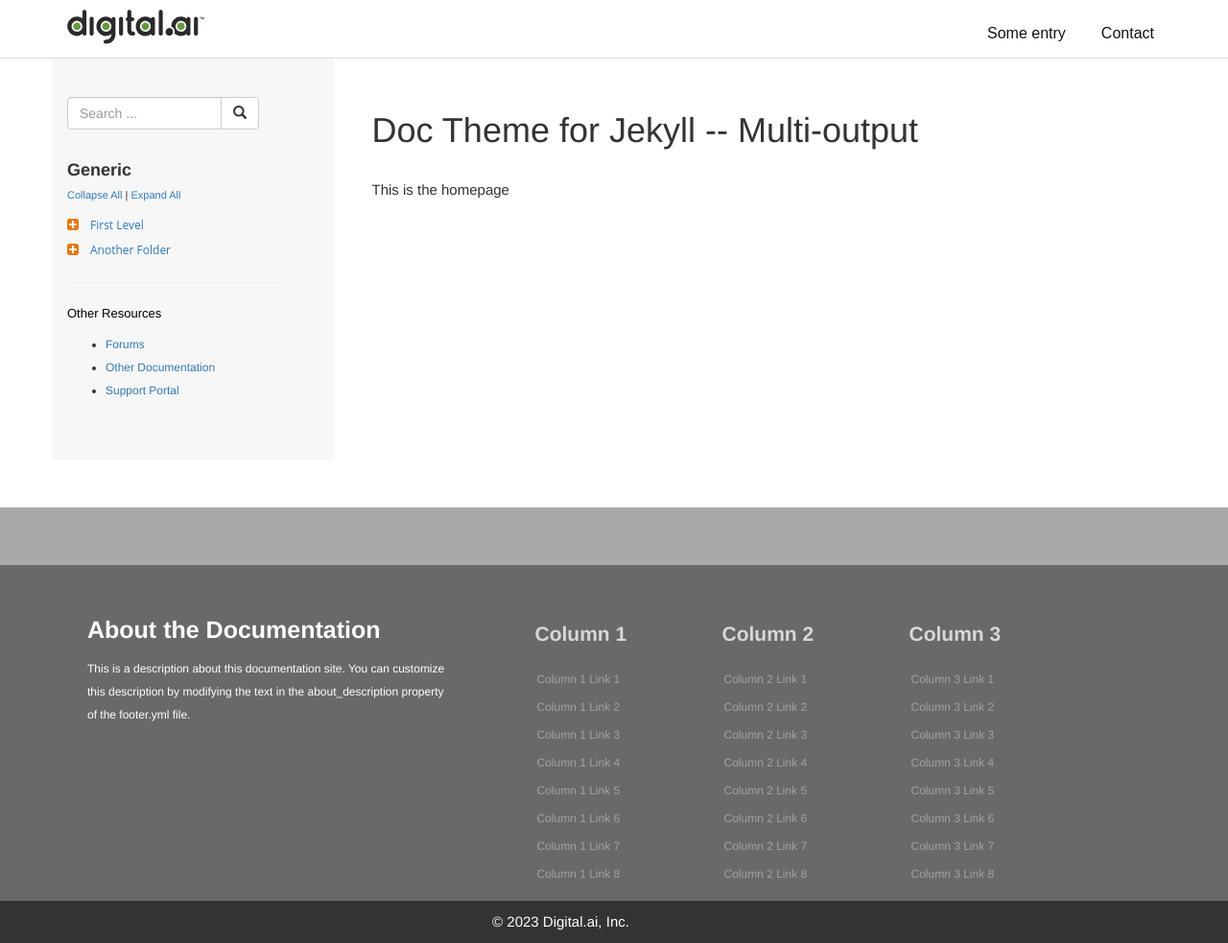
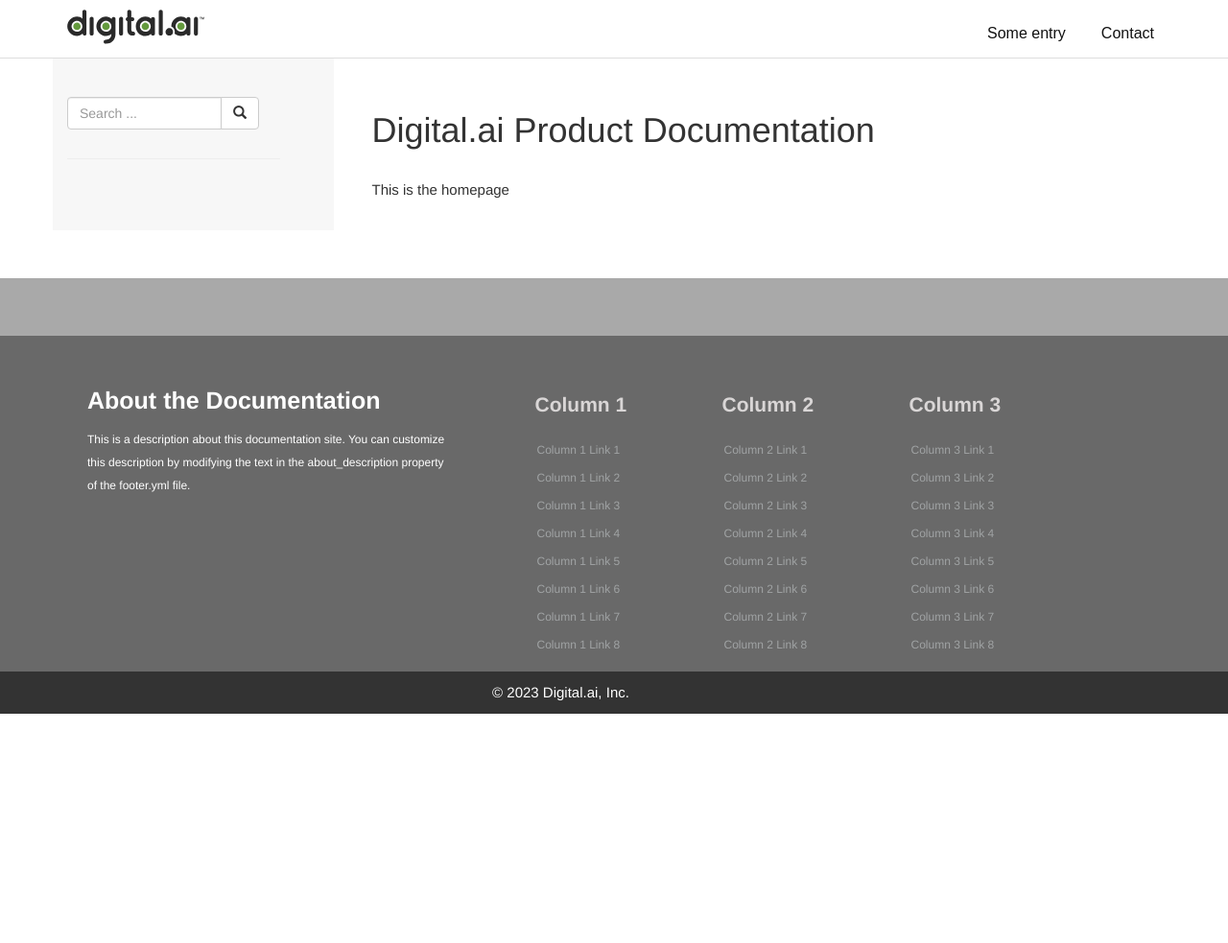
Before and after one commit to mahendranjayavel/multi-output, a Jekyll site: the page built from index.md, in a window 1280 px wide and 983 px high. Shown: the whole window at 96% size. Built offline with Jekyll 4.4.1, drawn with Linux system fonts in a browser that asks for light colours; nearby versions of some CDN libraries; comment, search, counter and statistics services are not loaded.

Commit message:
Update index.md

```diff
--- a/index.md
+++ b/index.md
@@ -1,7 +1,6 @@
 ---
-title: "Doc Theme for Jekyll -- Multi-output"
+title: "Digital.ai Product Documentation"
 permalink: index.html
-sidebar: generic
 type: homepage
 path: some path
 ---
```
